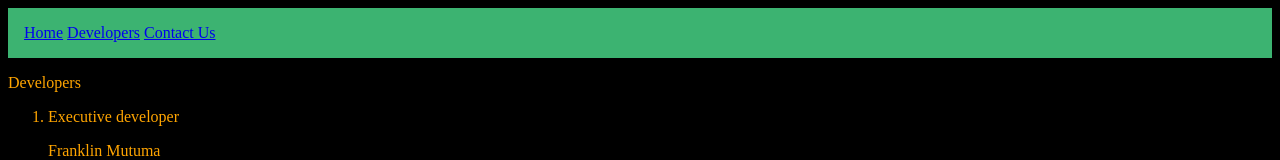
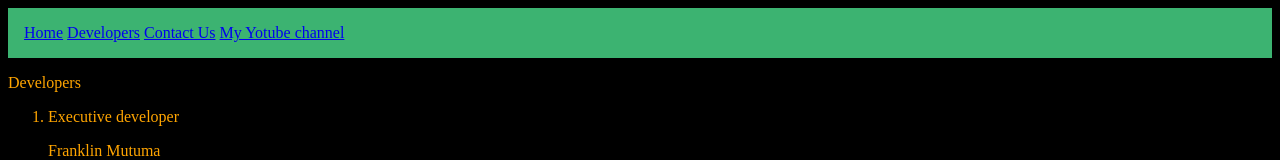
Before and after one commit to promutuma/frankweb, a plain HTML site: page aboutus.htm in a window 1280 px wide. Shown: the top 160 px of the page. Drawn offline with Linux system fonts and the light colour scheme.

Commit message:
Update aboutus.htm

```diff
--- a/aboutus.htm
+++ b/aboutus.htm
@@ -16,6 +16,7 @@
 		<a href="index.htm">Home</a>
 		<a href="aboutus.htm">Developers</a>
 		<a href="contact.htm">Contact Us</a>
+		<a href="https://www.youtube.com/channel/UCETrHqLeMR6XKneATtAvocg?view_as=subscriber"> My Yotube channel</a>
 	</div>
 	<p>
 		<header>
```
